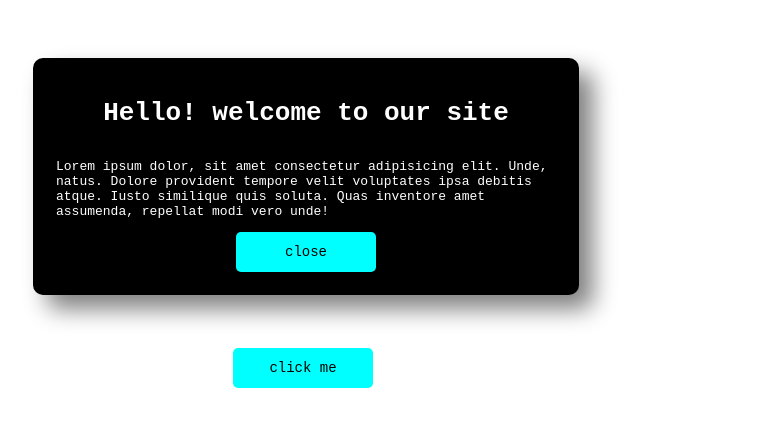
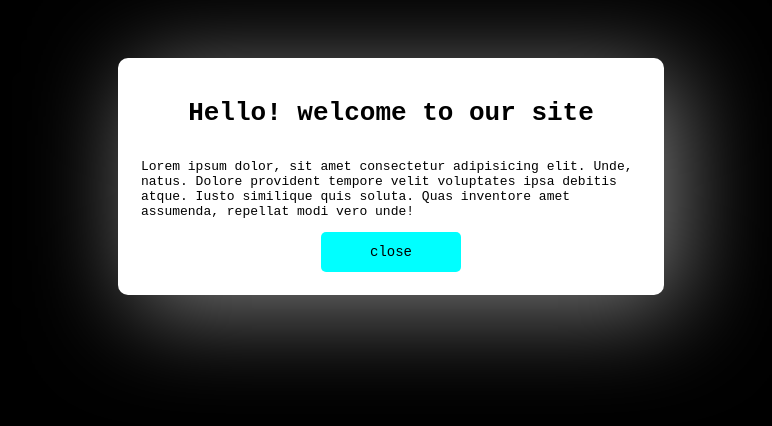
Before and after one commit to Finch2011/popup-for-js, a plain HTML site: page index.html in a window 1280 px wide. Both pictures are taken after a click on the button "click me". Shown: the whole page, without its empty margins (375-1147 px from the left). Drawn offline with Linux system fonts and the light colour scheme.

Commit message:
add code for java script = body.style.backgruoncolor = '#000' and body.style.backgroundcolor = '#fff' , add code for css = #div{ box-shado:14px 14x 100px ;} and #clickMe-style{  }

```diff
--- a/index.html
+++ b/index.html
@@ -8,14 +8,16 @@
     <title>Document</title>
 </head>
 
-<body>
-    <button id="clickMe" onclick="getPopup()">click me</button>
+<body id="body">
+    <div id="clickMe-style">
+        <button id="clickMe" onclick="getPopup()">click me</button>
+    </div>
     <div id="div">
         <h1>Hello! welcome to our site</h1>
-        <p>Lorem ipsum dolor, sit amet consectetur  adipisicing elit. Unde, natus. Dolore provident tempore velit
+        <p>Lorem ipsum dolor, sit amet consectetur adipisicing elit. Unde, natus. Dolore provident tempore velit
             voluptates ipsa debitis atque. Iusto similique quis soluta. Quas inventore amet assumenda, repellat modi
             vero unde!</p>
-            <button id="close" onclick="closePopup()">close</button>
+        <button id="close" onclick="closePopup()">close</button>
     </div>
     <script src="./src/js/script.js"></script>
 </body>
--- a/src/css/style.css
+++ b/src/css/style.css
@@ -10,29 +10,37 @@ button{
 }
 body{
     position: relative;
+    transition: all 2.5s;
 
 }
-div{
+#div{
     content: "";
     width: 500px;
    position: absolute;
    top: -400px;
-   left: 350px;
-   display: flex;
+   left: 435px;
    flex-direction: column;
    padding: 23px;
    border-radius: 10px;
+   display: flex;
    justify-content: center;
    align-items: center;
-   background-color: rgb(0, 0, 0);
+   background-color: rgb(255, 255, 255);
    transition: all 2s;
    margin: 50px;
-   color: white;
+   color: rgb(0, 0, 0);
    font-family: monospace;
-   box-shadow: 14px 14px 23px gray;
+   box-shadow: 14px 14px 100px gray;
+}
+
+#clickMe-style{
+    position: relative;
+    display: flex;
+    justify-content: center;
+    align-items: center;
 }
 #clickMe{
-    margin-left: 600px;
+    content: "";
     position: absolute;
     top: 0px;
     transition: all 2s;
--- a/src/js/script.js
+++ b/src/js/script.js
@@ -1,11 +1,15 @@
 const clickMe = document.getElementById('clickMe')
 const close = document.getElementById('close')
 const div = document.getElementById('div')
+const body = document.getElementById('body')
 function getPopup(){
     div.style.top = "0px"
-    clickMe.style.top = "340px"
+    clickMe.style.top = "-400px"
+    body.style.backgroundColor = "#000"
+
 }
 function closePopup(){
-    div.style.top = "-400px"
+    div.style.top = "-500px"
     clickMe.style.top = "0px"
+    body.style.backgroundColor = "#fff"
 }
```
